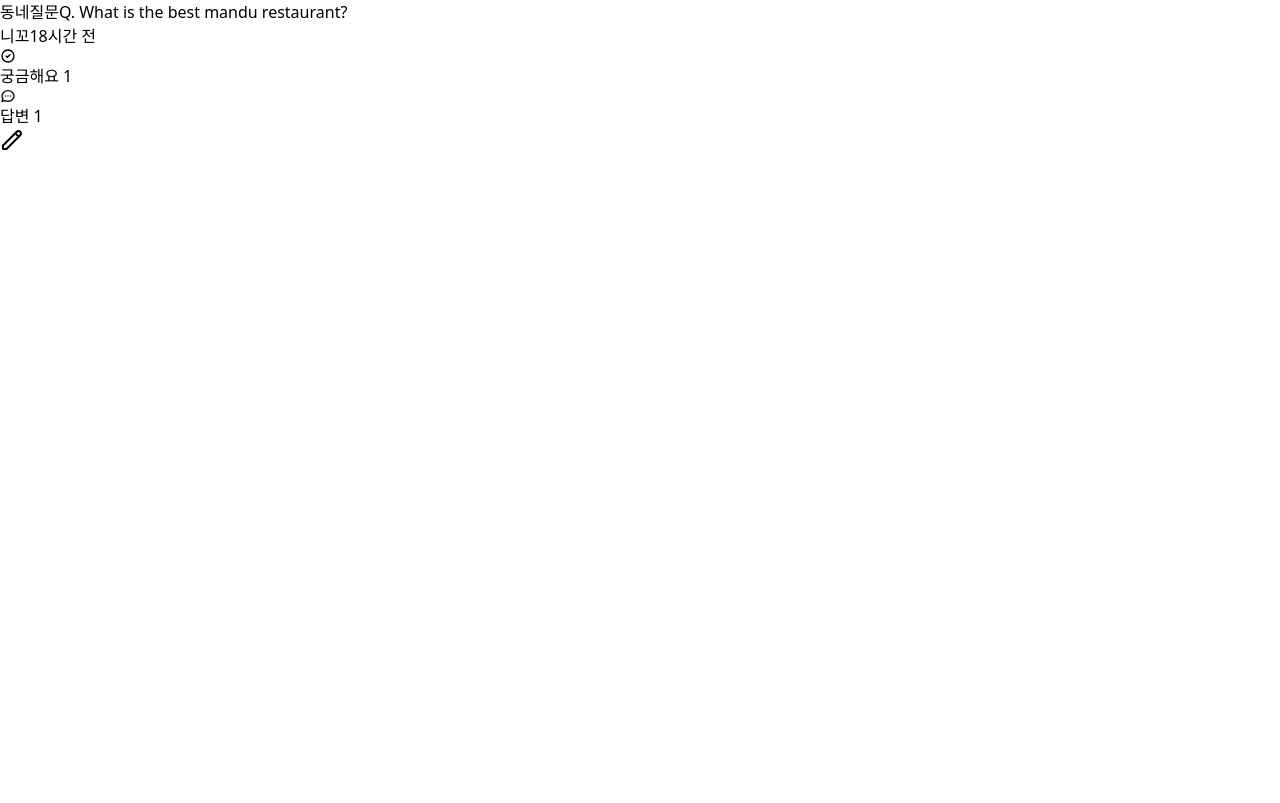
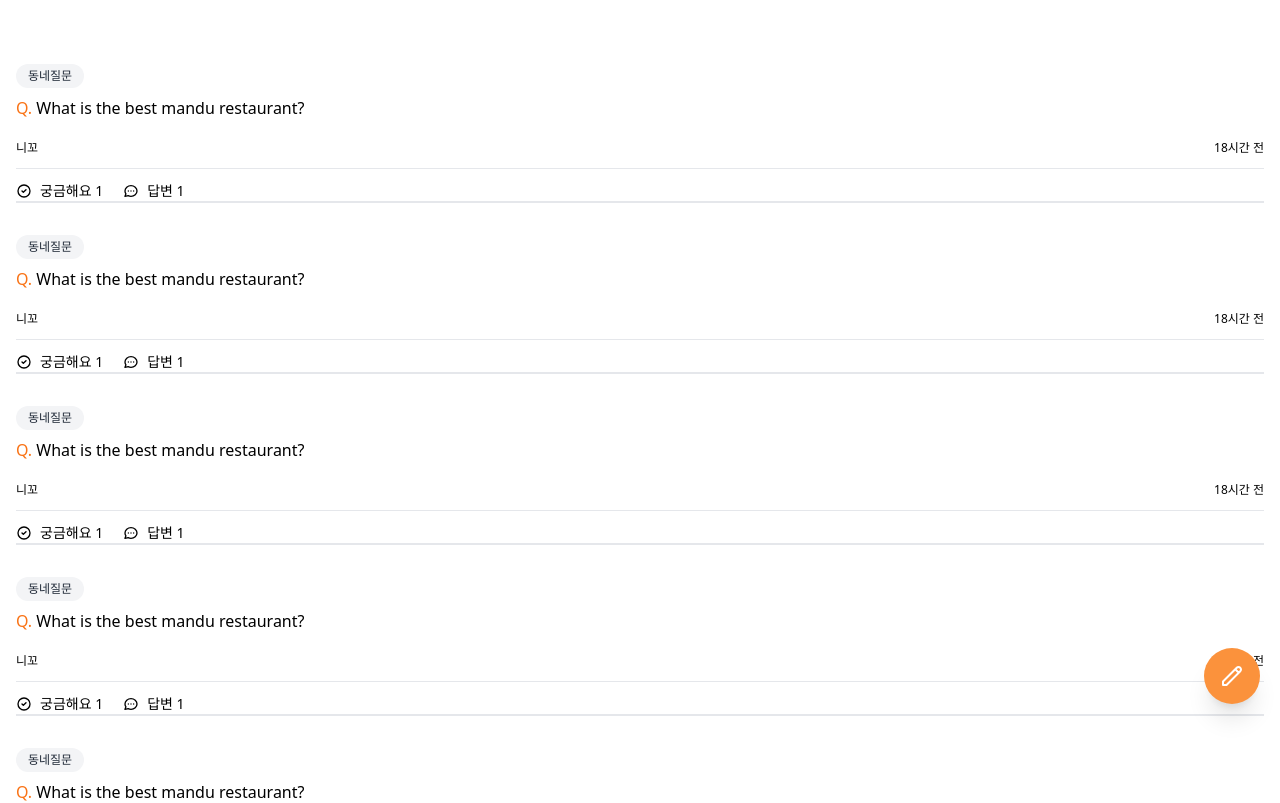
Before and after one commit to jh0152park/NextJS.12_CarrotMarket, a Next.js app in the folder carrot_market/: page /community in a window 1280 px wide. Shown: the top 803 px of the page. Built offline with nearby package versions, Linux system fonts and the light colour scheme.

Commit message:
tailwind practice

```diff
--- a/carrot_market/pages/community/index.tsx
+++ b/carrot_market/pages/community/index.tsx
@@ -2,18 +2,25 @@
 
 const Community: NextPage = () => {
     return (
-        <div>
-            <div>
-                <span>동네질문</span>
-                <span>
-                    <span>Q.</span> What is the best mandu restaurant?
+        <div className="px-4 py-16 space-y-8">
+            {[1, 2, 3, 4, 5, 6].map((_, i) => (
+                <div
+                    key={i}
+                    className="flex flex-col items-start cursor-pointer"
+                >
+                    <span className="flex items-center px-3 py-1 text-xs font-medium text-gray-800 bg-gray-100 rounded-full">
+                        동네질문
                     </span>
-                <div>
+                    <div className="mt-2 text-gary-700">
+                        <span className="font-medium text-orange-500">Q.</span>{" "}
+                        What is the best mandu restaurant?
+                    </div>
+                    <div className="flex items-center justify-between w-full mt-5 text-xs font-medium text-gary-500">
                         <span>니꼬</span>
                         <span>18시간 전</span>
                     </div>
-                <div>
-                    <span>
+                    <div className="flex w-full pt-3 mt-3 space-x-5 border-t border-b-[2px] text-gary-700">
+                        <span className="flex items-center space-x-2 text-sm">
                             <svg
                                 className="w-4 h-4"
                                 fill="none"
@@ -30,7 +37,7 @@
                             </svg>
                             <span>궁금해요 1</span>
                         </span>
-                    <span>
+                        <span className="flex items-center space-x-2 text-sm">
                             <svg
                                 className="w-4 h-4"
                                 fill="none"
@@ -49,7 +56,8 @@
                         </span>
                     </div>
                 </div>
-            <button>
+            ))}
+            <button className="fixed p-4 text-white transition-colors bg-orange-400 rounded-full shadow-xl cursor-pointer hover:bg-orange-500 bottom-24 right-5">
                 <svg
                     className="w-6 h-6"
                     fill="none"
```
Lines whose indentation alone changed are shown as unchanged.
